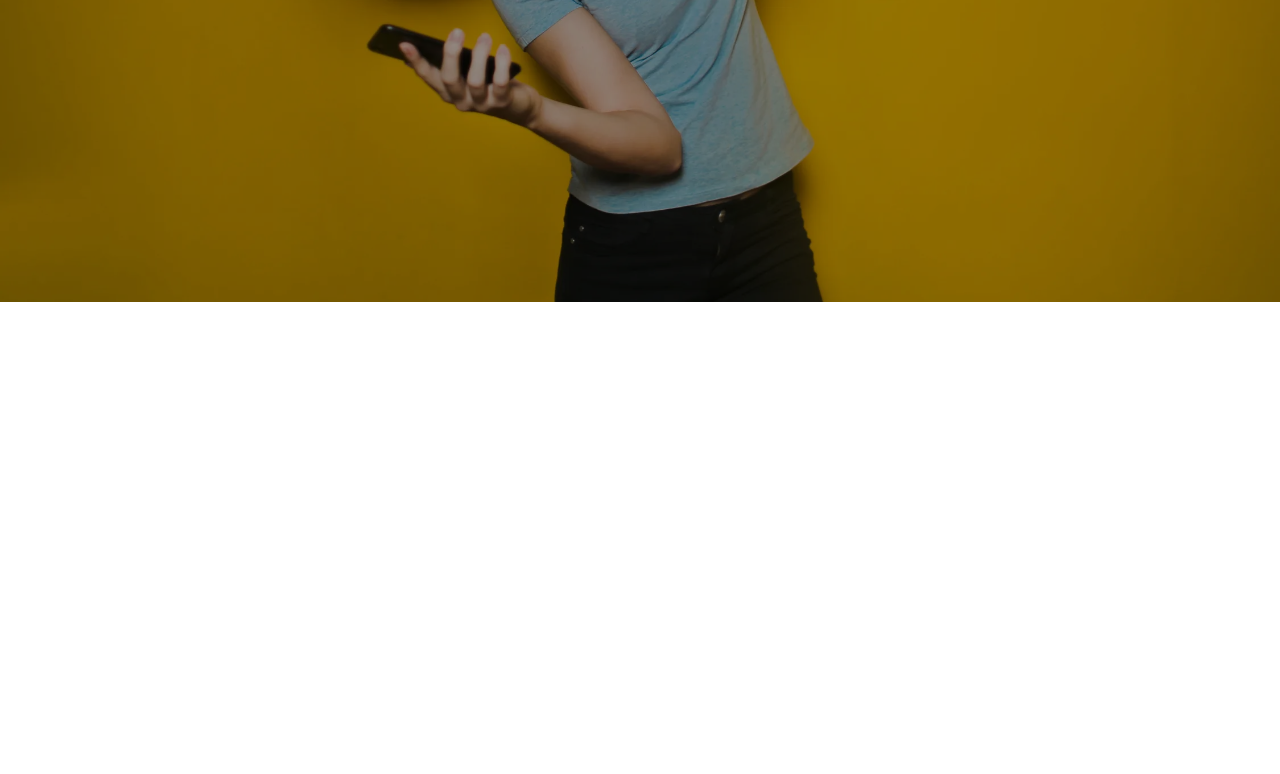
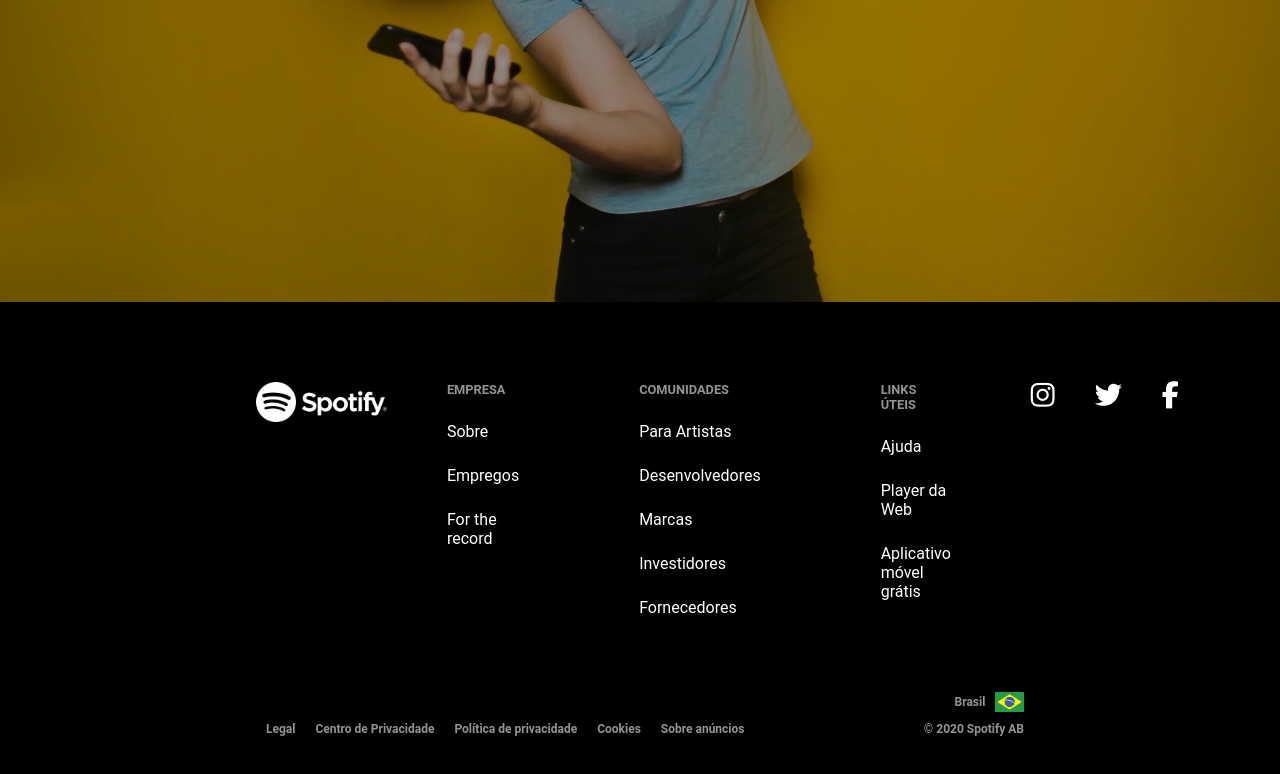
Before and after one commit to andrebettencourtt/spotify-clone, a plain HTML site: page index.html in a window 1280 px wide. Shown: the part 498-1272 px from the top of the page. Before the commit the page ends 800 px from the top, so only its background shows below. Drawn offline with Linux system fonts and the light colour scheme.

Commit message:
feat/creating footer

```diff
--- a/index.html
+++ b/index.html
@@ -30,8 +30,62 @@
       </div>
     </div>
 
+    <!-- Footer -->
     <footer id="footer">
-      <div class="footer-container"></div>
+      <div class="footer-content">
+        <img src="./src/img/logo.png" alt="" class="logo" />
+        <ul class="footer-menu">
+          <p>Empresa</p>
+          <li class="footer-menu-item">Sobre</li>
+          <li class="footer-menu-item">Empregos</li>
+          <li class="footer-menu-item">For the record</li>
+        </ul>
+
+        <ul class="footer-menu">
+          <p>Comunidades</p>
+          <li class="footer-menu-item">Para Artistas</li>
+          <li class="footer-menu-item">Desenvolvedores</li>
+          <li class="footer-menu-item">Marcas</li>
+          <li class="footer-menu-item">Investidores</li>
+          <li class="footer-menu-item">Fornecedores</li>
+        </ul>
+
+        <ul class="footer-menu">
+          <p>Links úteis</p>
+          <li class="footer-menu-item">Ajuda</li>
+          <li class="footer-menu-item">Player da Web</li>
+          <li class="footer-menu-item">Aplicativo móvel grátis</li>
+        </ul>
+
+        <div class="socials">
+          <i class="fab fa-instagram"></i>
+          <i class="fab fa-twitter"></i>
+          <i class="fab fa-facebook-f"></i>
+        </div>
+      </div>
+      <div class="footer-info">
+        <ul class="footer-info-items">
+          <li class="footer-info-item">Legal</li>
+          <li class="footer-info-item">Centro de Privacidade</li>
+          <li class="footer-info-item">Política de privacidade</li>
+          <li class="footer-info-item">Cookies</li>
+          <li class="footer-info-item">Sobre anúncios</li>
+        </ul>
+
+        <div class="rights">
+          <div class="country">
+            <p>Brasil</p>
+            <img src="./src/img/brazil.png" alt="" class="brazil-flag" />
+          </div>
+          <p>&copy; 2020 Spotify AB</p>
+        </div>
+      </div>
     </footer>
+
+    <!-- Scripts -->
+    <script
+      src="https://kit.fontawesome.com/f9e19193d6.js"
+      crossorigin="anonymous"
+    ></script>
   </body>
 </html>
--- a/src/style.css
+++ b/src/style.css
@@ -89,3 +89,106 @@ body {
   margin: 15px 0;
   font-size: 1.1rem;
 }
+
+/* Footer */
+#footer {
+  background: black;
+  color: white;
+  padding: 80px 0;
+}
+
+#footer .footer-content {
+  display: flex;
+  width: 60%;
+  margin: auto;
+  justify-content: space-between;
+}
+
+#footer .footer-content .footer-menu {
+  margin: 0 60px;
+  list-style: none;
+}
+
+#footer .footer-content .footer-menu .footer-menu-item {
+  margin: 25px 0;
+  transition: all 300ms ease;
+}
+
+#footer .footer-content .footer-menu .footer-menu-item:hover {
+  color: var(--default-green);
+  cursor: pointer;
+}
+
+#footer .footer-content .footer-menu p {
+  font-weight: bold;
+  text-transform: uppercase;
+  color: #919496;
+  font-size: 0.8rem;
+}
+
+/* Footer Socials */
+.socials {
+  display: flex;
+}
+
+.socials i {
+  margin: 0 20px;
+  font-size: 1.7rem;
+  transition: all 300ms ease;
+}
+
+.socials i:hover {
+  color: var(--default-green);
+  cursor: pointer;
+}
+
+/* Footer Info */
+.footer-info {
+  display: flex;
+  justify-content: space-between;
+  align-items: flex-end;
+  width: 60%;
+  margin: auto;
+  font-weight: bold;
+  color: #919496;
+  font-size: 0.75rem;
+  padding-top: 50px;
+}
+
+.footer-info .footer-info-items {
+  display: flex;
+  list-style: none;
+}
+
+.footer-info .footer-info-items .footer-info-item {
+  margin: 0 10px;
+  transition: all 300ms ease;
+}
+
+.footer-info .footer-info-items .footer-info-item:hover {
+  color: var(--default-green);
+  cursor: pointer;
+}
+
+.footer-info .rights .country {
+  display: flex;
+  justify-content: flex-end;
+  align-items: center;
+  margin-bottom: 10px;
+}
+
+.footer-info .rights .country p {
+  transition: all 300ms ease;
+}
+
+.footer-info .rights .country p:hover {
+  color: var(--default-green);
+  cursor: pointer;
+}
+
+.footer-info .rights .country .brazil-flag {
+  height: 20px;
+  width: auto;
+  display: inline-block;
+  margin-left: 10px;
+}
```
